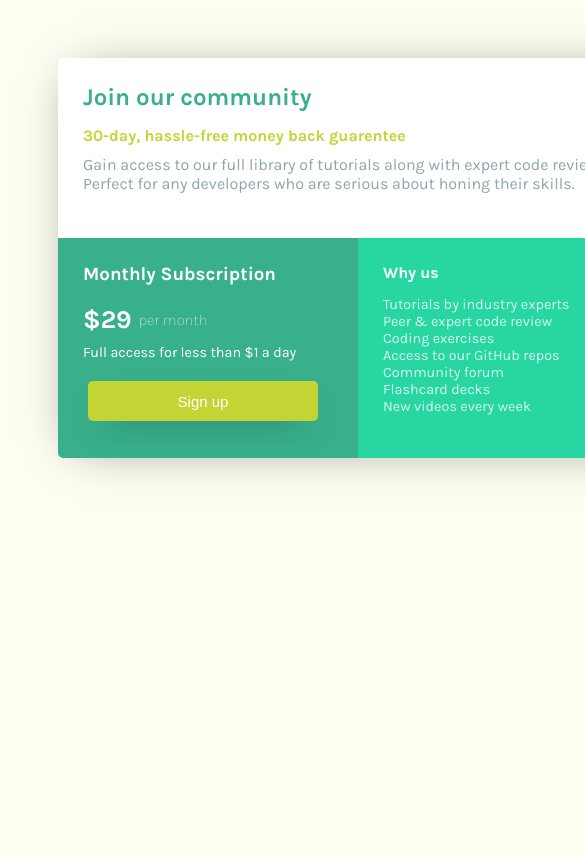
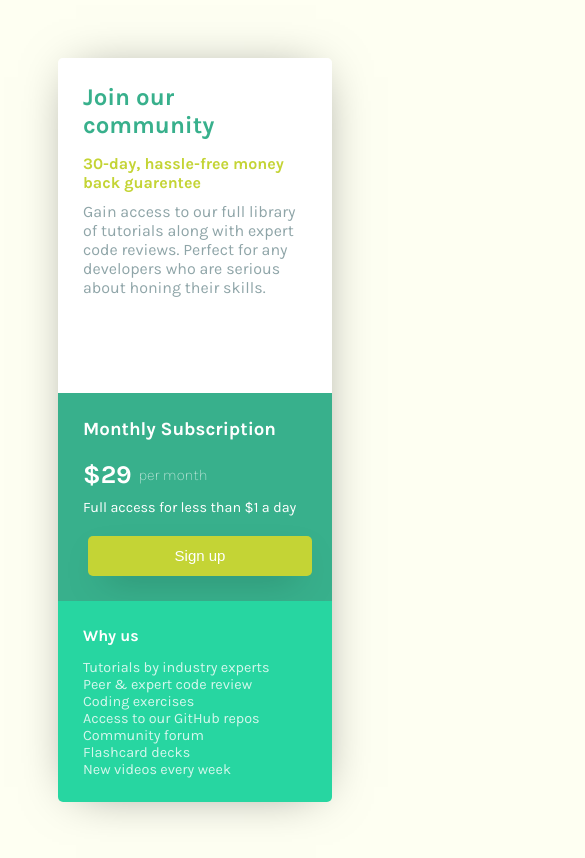
Before and after one commit to Kerhab/Front-end-mentor-challenge-1, a plain HTML site: page index.html in a window 390 px wide. Shown: the top 858 px of the page, 585 px wide, since content can reach past the window. Drawn offline with Linux system fonts and the light colour scheme.

Commit message:
Update style.css
Mobile + desktop responsive page

```diff
--- a/style.css
+++ b/style.css
@@ -8,9 +8,12 @@ html {
   box-sizing: inherit;
 }
 body {
-  padding: 50px;
-  background-color: #fefff2;
-
+    padding: 50px;
+    min-height: 100vh;
+    display: flex;
+    justify-content: center;
+    align-items: center;
+    background-color: #fefff2;
 }
 #card {
   box-shadow: 1px 2px 48px -17px rgba(0,0,0,0.5);
@@ -66,7 +69,7 @@ h2, h3, h4, h5, p {
 button {
   color: white;
   font-size: 15px;
-  width: 230px;
+  width: 100%;
   height: 40px;
   margin-left: 5px;
   margin-top: 20px;
@@ -110,3 +113,12 @@ ul {
   opacity: 0.8;
 
 }
+
+@media (max-width: 660px ) {
+  #bottom-left, #bottom-right, #card{
+    width: 100%;
+    height: auto;
+  }
+
+
+}
```
